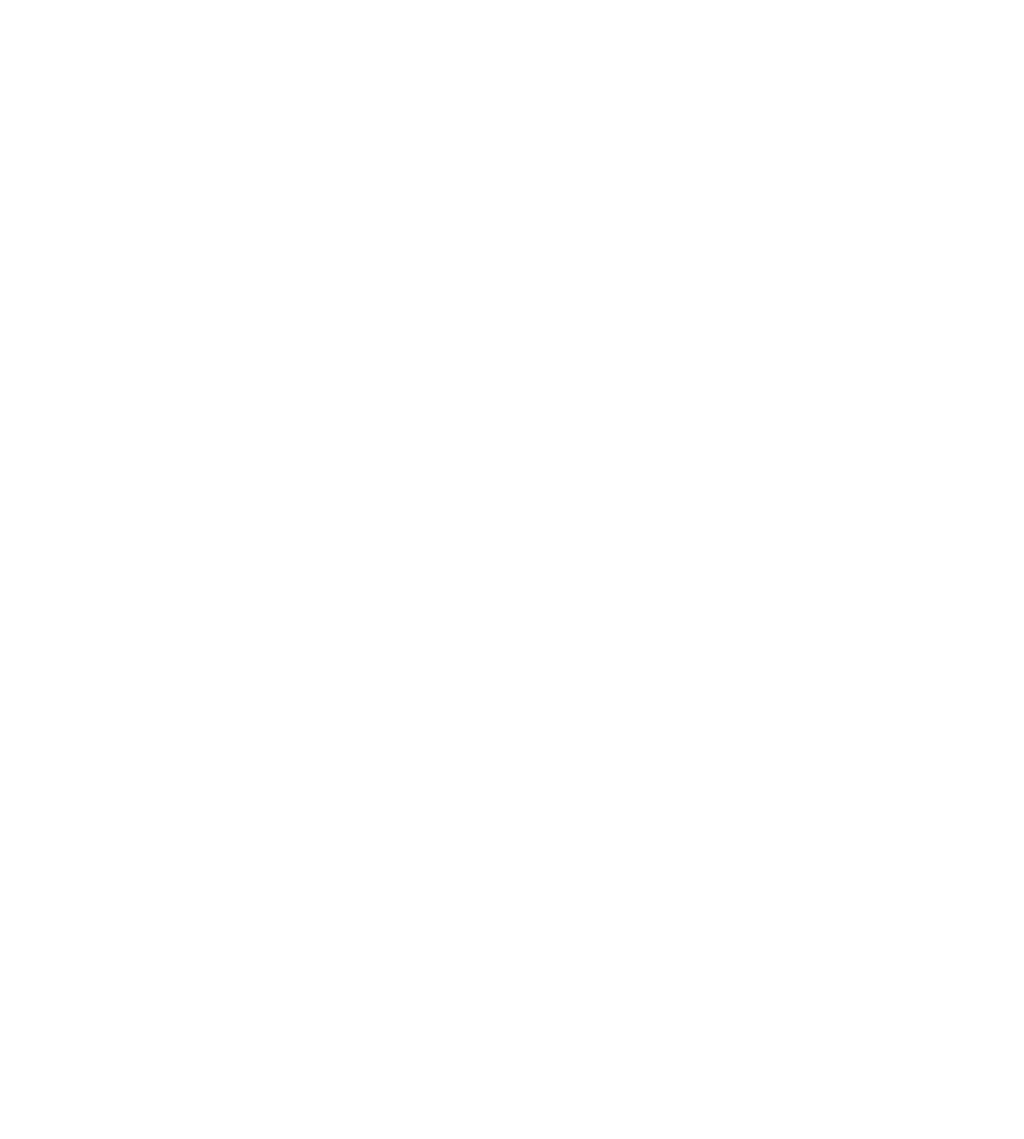
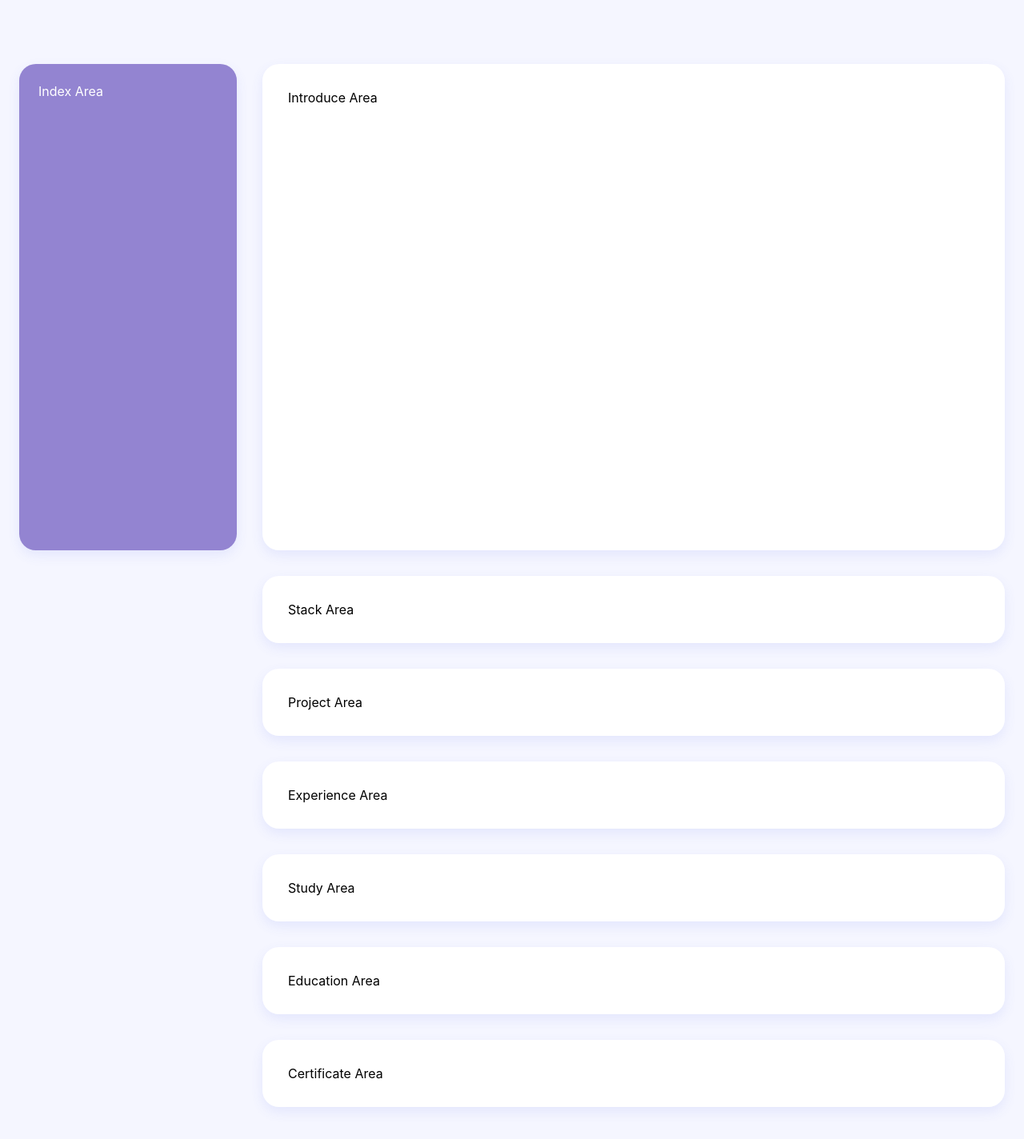
Before and after one commit to kimdonggu42/portfolio, a React (Create React App) app: page / in a window 1280 px wide. Shown: the top 1424 px of the page at 80% size. Before the commit the page ends 800 px from the top, so only its background shows below. Built offline with nearby package versions, Linux system fonts and the light colour scheme.

Commit message:
Design : 각 컴포넌트 기본 레이아웃 설정

```diff
--- a/src/App.tsx
+++ b/src/App.tsx
@@ -1,5 +1,13 @@
+import GlobalStyle from "./assets/globalStyle";
+import Main from "./pages/Main";
+
 function App() {
-  return <div className='App'></div>;
+  return (
+    <div className='App'>
+      <GlobalStyle />
+      <Main />
+    </div>
+  );
 }
 
 export default App;
--- a/src/assets/globalStyle.tsx
+++ b/src/assets/globalStyle.tsx
@@ -7,6 +7,10 @@
     padding: 0;
   }
 
+  body {
+    font-size : 62.5%;
+    background-color: #f5f6ff;
+  }
 `;
 
 export default GlobalStyle;
--- a/src/components/Certificate.tsx
+++ b/src/components/Certificate.tsx
@@ -1,5 +1,16 @@
+import styled from "styled-components";
+
+const CertificateContainer = styled.div`
+  border: 1px solid #9384d1;
+  padding: 2rem;
+  border-radius: 1.3rem;
+  border: none;
+  background-color: white;
+  box-shadow: 0px 6px 15px 0px rgba(74, 99, 231, 0.1);
+`;
+
 function Certificate() {
-  return <div></div>;
+  return <CertificateContainer>Certificate Area</CertificateContainer>;
 }
 
 export default Certificate;
--- a/src/components/Education.tsx
+++ b/src/components/Education.tsx
@@ -1,5 +1,16 @@
+import styled from "styled-components";
+
+const EducationContainer = styled.div`
+  border: 1px solid #9384d1;
+  padding: 2rem;
+  border-radius: 1.3rem;
+  border: none;
+  background-color: white;
+  box-shadow: 0px 6px 15px 0px rgba(74, 99, 231, 0.1);
+`;
+
 function Education() {
-  return <div></div>;
+  return <EducationContainer>Education Area</EducationContainer>;
 }
 
 export default Education;
--- a/src/components/Experience.tsx
+++ b/src/components/Experience.tsx
@@ -1,5 +1,16 @@
+import styled from "styled-components";
+
+const ExperienceContainer = styled.div`
+  border: 1px solid #9384d1;
+  padding: 2rem;
+  border-radius: 1.3rem;
+  border: none;
+  background-color: white;
+  box-shadow: 0px 6px 15px 0px rgba(74, 99, 231, 0.1);
+`;
+
 function Experience() {
-  return <div></div>;
+  return <ExperienceContainer>Experience Area</ExperienceContainer>;
 }
 
 export default Experience;
--- a/src/components/Index.tsx
+++ b/src/components/Index.tsx
@@ -1,5 +1,19 @@
+import styled from "styled-components";
+
+const IndexContainer = styled.div`
+  width: 17rem;
+  height: 38rem;
+  padding: 1.5rem;
+  position: sticky;
+  top: 5rem;
+  border-radius: 1.3rem;
+  color: white;
+  background-color: #9384d1;
+  box-shadow: 0px 6px 15px 0px rgba(74, 99, 231, 0.1);
+`;
+
 function Index() {
-  return <div></div>;
+  return <IndexContainer>Index Area</IndexContainer>;
 }
 
 export default Index;
--- a/src/components/Introduce.tsx
+++ b/src/components/Introduce.tsx
@@ -1,5 +1,16 @@
+import styled from "styled-components";
+
+const IntroduceContainer = styled.div`
+  height: 38rem;
+  padding: 2rem;
+  border-radius: 1.3rem;
+  border: none;
+  background-color: white;
+  box-shadow: 0px 6px 15px 0px rgba(74, 99, 231, 0.1);
+`;
+
 function Introduce() {
-  return <div></div>;
+  return <IntroduceContainer>Introduce Area</IntroduceContainer>;
 }
 
 export default Introduce;
--- a/src/components/Project.tsx
+++ b/src/components/Project.tsx
@@ -1,5 +1,16 @@
+import styled from "styled-components";
+
+const ProjectContainer = styled.div`
+  border: 1px solid #9384d1;
+  padding: 2rem;
+  border-radius: 1.3rem;
+  border: none;
+  background-color: white;
+  box-shadow: 0px 6px 15px 0px rgba(74, 99, 231, 0.1);
+`;
+
 function Project() {
-  return <div></div>;
+  return <ProjectContainer>Project Area</ProjectContainer>;
 }
 
 export default Project;
--- a/src/components/Stack.tsx
+++ b/src/components/Stack.tsx
@@ -1,5 +1,16 @@
+import styled from "styled-components";
+
+const StackContainer = styled.div`
+  border: 1px solid #9384d1;
+  padding: 2rem;
+  border-radius: 1.3rem;
+  border: none;
+  background-color: white;
+  box-shadow: 0px 6px 15px 0px rgba(74, 99, 231, 0.1);
+`;
+
 function Stack() {
-  return <div></div>;
+  return <StackContainer>Stack Area</StackContainer>;
 }
 
 export default Stack;
--- a/src/components/Study.tsx
+++ b/src/components/Study.tsx
@@ -1,5 +1,16 @@
+import styled from "styled-components";
+
+const StudyContainer = styled.div`
+  border: 1px solid #9384d1;
+  padding: 2rem;
+  border-radius: 1.3rem;
+  border: none;
+  background-color: white;
+  box-shadow: 0px 6px 15px 0px rgba(74, 99, 231, 0.1);
+`;
+
 function Study() {
-  return <div></div>;
+  return <StudyContainer>Study Area</StudyContainer>;
 }
 
 export default Study;
--- /dev/null
+++ b/src/pages/Main.tsx
@@ -0,0 +1,43 @@
+import styled from "styled-components";
+import Index from "../components/Index";
+import Introduce from "../components/Introduce";
+import Stack from "../components/Stack";
+import Project from "../components/Project";
+import Experience from "../components/Experience";
+import Study from "../components/Study";
+import Education from "../components/Education";
+import Certificate from "../components/Certificate";
+
+const MainContainer = styled.div`
+  display: flex;
+  justify-content: center;
+  font-size: 1rem;
+  column-gap: 2rem;
+  margin: 5rem 1rem 5rem 1rem;
+`;
+
+const InfoWrapper = styled.div`
+  display: flex;
+  flex-direction: column;
+  width: 58rem;
+  row-gap: 2rem;
+`;
+
+function Main() {
+  return (
+    <MainContainer>
+      <Index />
+      <InfoWrapper>
+        <Introduce />
+        <Stack />
+        <Project />
+        <Experience />
+        <Study />
+        <Education />
+        <Certificate />
+      </InfoWrapper>
+    </MainContainer>
+  );
+}
+
+export default Main;
```
